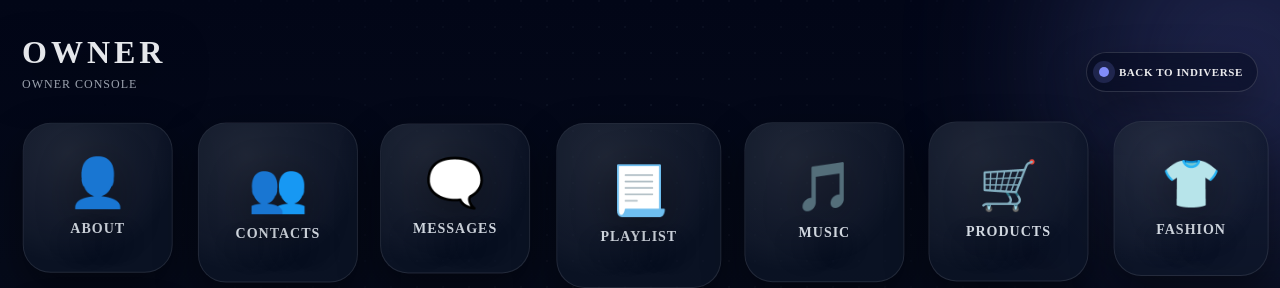
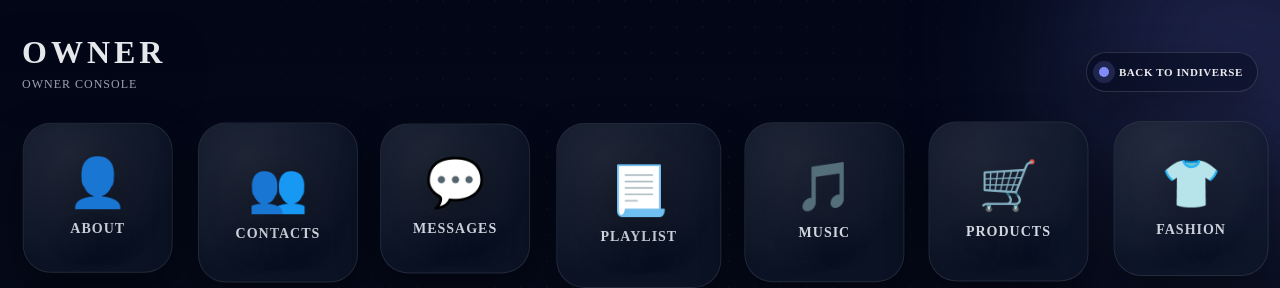
Before and after one commit to lamontaddo/indiverse-web, a React (Vite) app: page /#/world/1/owner/home in a window 1280 px wide. Shown: the top 288 px of the page. Built offline with nearby package versions, Linux system fonts and the light colour scheme; no server answers.

Commit message:
chore: savepoint after env + base url fix (2026-01-18T00:47Z)

```diff
--- a/src/pages/OwnerHomePage.jsx
+++ b/src/pages/OwnerHomePage.jsx
@@ -49,39 +49,34 @@ function normalizeOwnerItems(profile) {
 
 // --- Ionicon → Emoji (intentional web stand-in) ---
 // --- Ionicon → Emoji (intentional web stand-in) ---
-function ionToEmoji(name = "") {
+function ionToEmoji(name = "", tile = null) {
   const k = String(name).toLowerCase();
+  const key = String(tile?.key || "").toLowerCase();
+  const to = String(tile?.to || "").toLowerCase();
+  const label = String(tile?.label || "").toLowerCase();
 
-  // 🔎 DEBUG (temporary) — lets you see what is actually coming in
-  // (remove once you confirm)
-  if (k.includes("chat") || k.includes("message") || k.includes("mail")) {
-    console.log("[ionToEmoji] name =", name, "->", k);
-  }
+  // ✅ FORCE messages icon by tile identity (not ionicon)
+  if (key === "messages" || to.includes("messages") || label === "messages") return "🗨️";
 
-  // ✅ messages FIRST (so nothing else can steal it)
-  if (k.includes("chatbubbles") || k.includes("ownermessages")) return "🗨️";
-  if (k.includes("chat") || k.includes("message") || k.includes("messages")) return "🗨️";
-
-  // about / people
+  // everything else unchanged
   if (k.includes("person")) return "👤";
   if (k.includes("people") || k.includes("contacts") || k.includes("users")) return "👥";
 
-  // contacts (leave as-is)
   if (k.includes("call") || k.includes("phone")) return "📞";
   if (k.includes("mail") || k.includes("email")) return "✉️";
 
-  // lists / music / media
+  if (k.includes("chat") || k.includes("message")) return "💬";
+
   if (k.includes("list")) return "📃";
   if (k.includes("music") || k.includes("musical")) return "🎵";
   if (k.includes("shirt")) return "👕";
   if (k.includes("video") || k.includes("videocam")) return "🎬";
 
-  // products
   if (k.includes("cart") || k.includes("bag") || k.includes("cash")) return "🛒";
-
   if (k.includes("home")) return "🏠";
   return "◉";
 }
+
 
 
 
```
